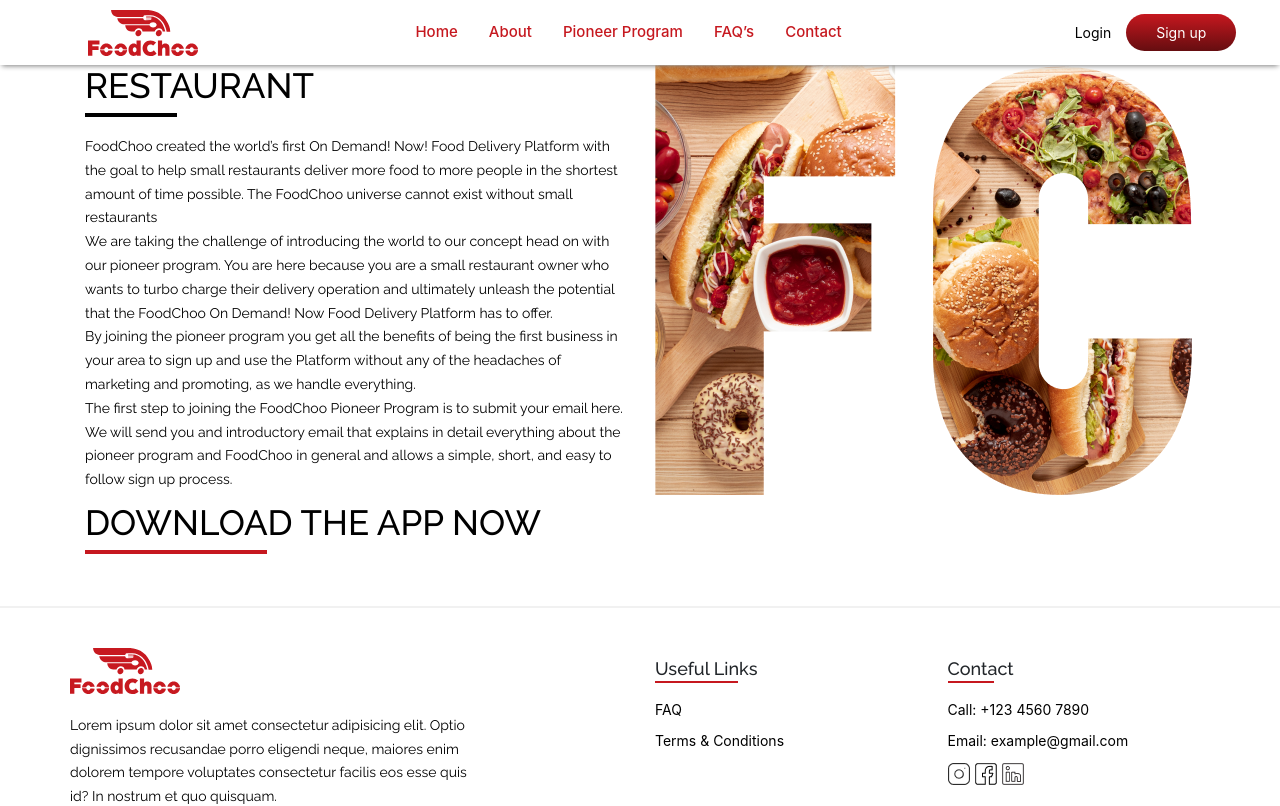
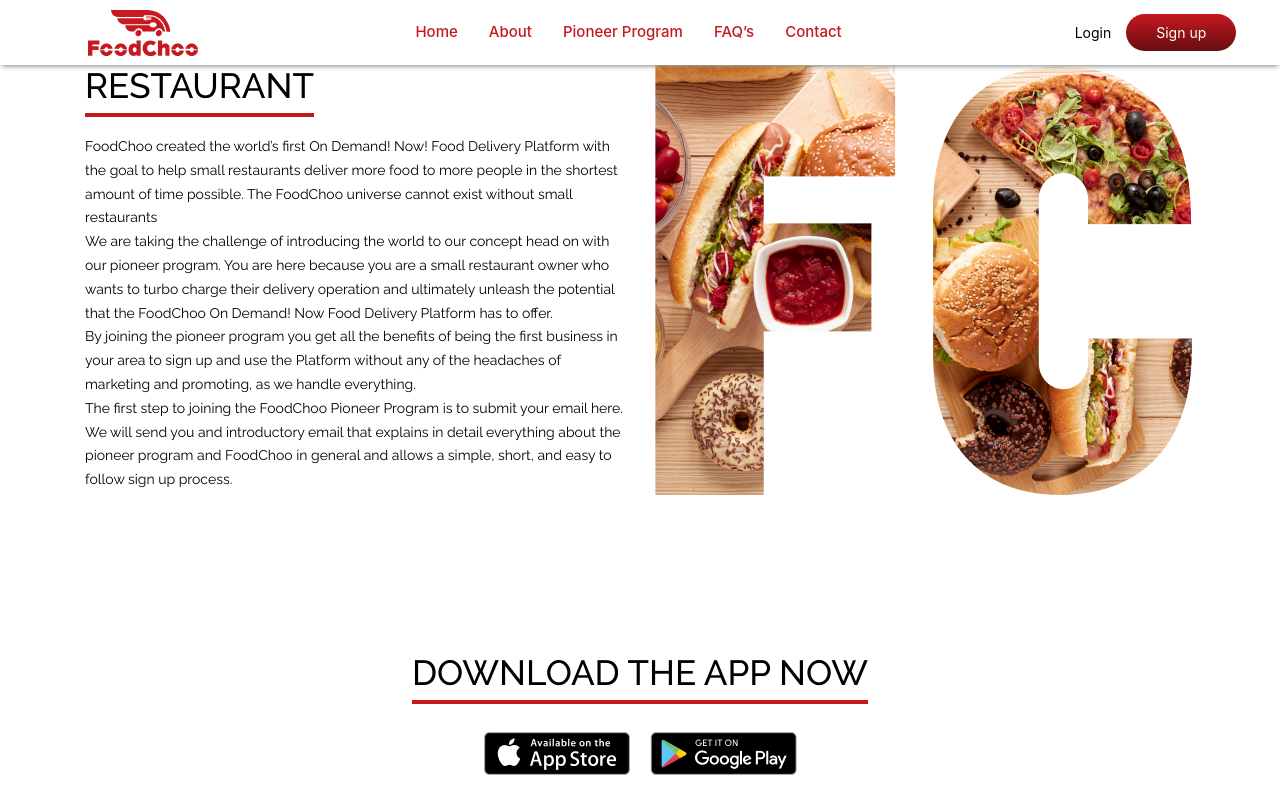
Before and after one commit to ahsankhan201010/foodchoo-nextjs, a Next.js app: page /pioneer-program in a window 1280 px wide. Shown: the top 806 px of the page. Built offline with nearby package versions, Linux system fonts and the light colour scheme.

Commit message:
Pioneer program page done

```diff
--- a/pages/pioneer-program/index.jsx
+++ b/pages/pioneer-program/index.jsx
@@ -1,12 +1,16 @@
 import Paragraph from "./../../uiComponents/paragraph/Paragraph";
 import restaurantFC from "./../../assets/images/icons/restaurantFC.png";
+import appStoreIcon from "../../assets/images/icons/app-store.png";
+import playStore from "../../assets/images/icons/playstore.png";
+import DownloadActions from "../../uiComponents/downloadBtns/DownloadActions";
+
 const PioneerProgram = () => {
     return (
         <div className="i-am-pioneer-program layout">
             <div className="container">
-                <div className="row">
+                <div className="row res-btn-gap-y">
                     <div className="col-lg-6">
-                        <h1 className="theme-title theme-title-black">RESTAURANT</h1>
+                        <h1 className="theme-title theme-title-red theme-title-max">RESTAURANT</h1>
                         <Paragraph>
                             FoodChoo created the world’s first On Demand! Now! Food Delivery Platform with the goal to help small
                             restaurants deliver more food to more people in the shortest amount of time possible. The FoodChoo universe
@@ -24,13 +28,9 @@
                     <div className="col-lg-6 FC-image-wrapper">
                         <img src={restaurantFC.src} alt="Restaurant Food Choo" />
                     </div>
-                    <div className="col-lg-12">
-                        <h1 className="theme-title theme-title-red">DOWNLOAD THE APP NOW</h1>
-                        <Paragraph color={"#fff"}>
-                            Hungry but tired? Need an ingredient but busy with something? Our Food Delivery system is here to help you with
-                            last-minute recipe ingredients and food.
-                        </Paragraph>
-                    </div>
+                </div>
+                <div className="row download-btn-gap-y">
+                    <DownloadActions />
                 </div>
             </div>
         </div>
--- a/pages/pioneer-program/pioneerProgram.scss
+++ b/pages/pioneer-program/pioneerProgram.scss
@@ -1,5 +1,14 @@
 .i-am-pioneer-program {
+    .res-btn-gap-y {
+        margin-bottom: 150px;
+    }
     .FC-image-wrapper {
         width: 100%;
     }
+    .download-btn-gap-y {
+        margin: 100px 0 100px 0;
+        .download-icons {
+            gap : 20px;
+        }
+    }
 }
--- /dev/null
+++ b/uiComponents/downloadBtns/DownloadActions.jsx
@@ -0,0 +1,17 @@
+import appStoreIcon from "../../assets/images/icons/app-store.png";
+import playStore from "../../assets/images/icons/playstore.png";
+const DownloadActions = () => {
+    return (
+        <>
+            <div className="mb-3 col-lg-12 d-flex justify-content-center">
+                <h1 className="theme-title theme-title-red theme-title-max">DOWNLOAD THE APP NOW</h1>
+            </div>
+            <div className=" download-icons col-lg-12 d-flex justify-content-center">
+                <img src={appStoreIcon.src} alt="" />
+                <img src={playStore.src} alt="" />
+            </div>
+        </>
+    );
+};
+
+export default DownloadActions;
--- a/uiComponents/wasted/Header.js
+++ b/uiComponents/wasted/Header.js
@@ -18,7 +18,7 @@
             <a href="">About</a>
           </li>{" "}
           <li>
-            <a href="">Pioneer Program</a>
+            <a href="pioneer-program">Pioneer Program</a>
           </li>{" "}
           <li>
             <a href="">FAQ’s</a>
```
